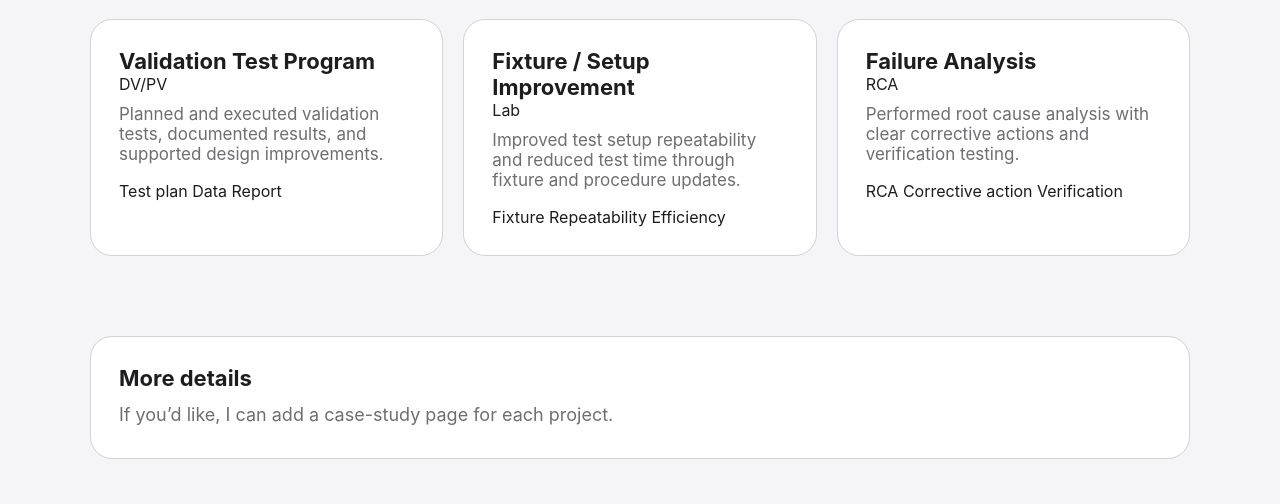
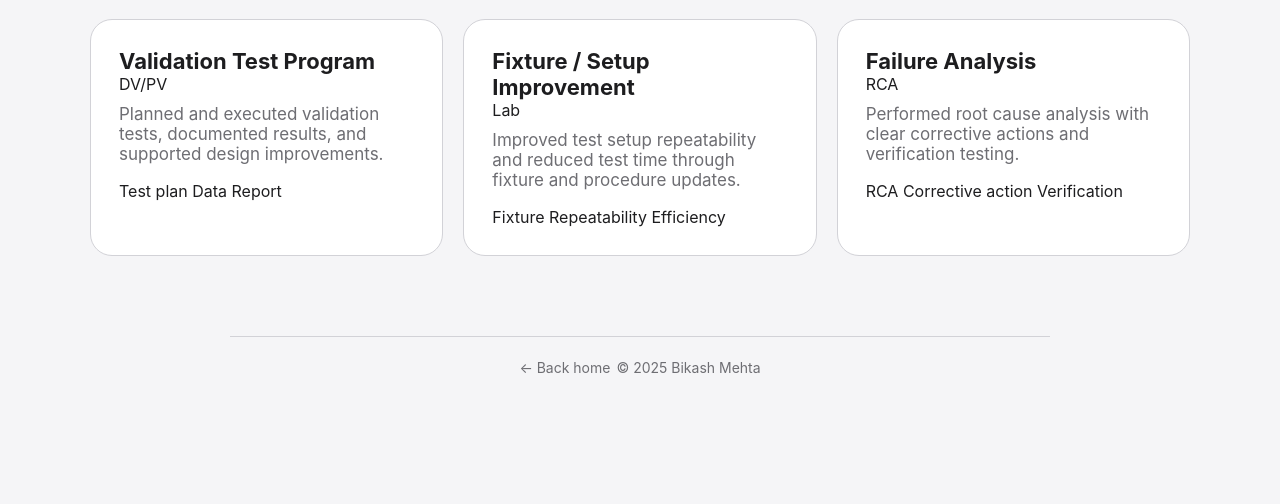
Before and after one commit to Bikashmehta/portfolio-website, a plain HTML site: page projects/index.html in a window 1280 px wide. Shown: the part 208-712 px from the top of the page. Drawn offline with Linux system fonts and the light colour scheme.

Commit message:
remove html changed4

```diff
--- a/projects/index.html
+++ b/projects/index.html
@@ -74,13 +74,6 @@
       </article>
     </section>
 
-    <section class="island">
-      <h2>More details</h2>
-      <p class="page-sub" style="margin: 10px 0 0;">
-        If you’d like, I can add a case-study page for each project.
-      </p>
-    </section>
-
     <footer class="footer">
       <a class="muted-link" href="/">← Back home</a>
       <span>© <span id="year"></span> Bikash Mehta</span>
```
Also changed, not shown: about/index.html (+1 -1 lines), index.html (+1 -1 lines).
